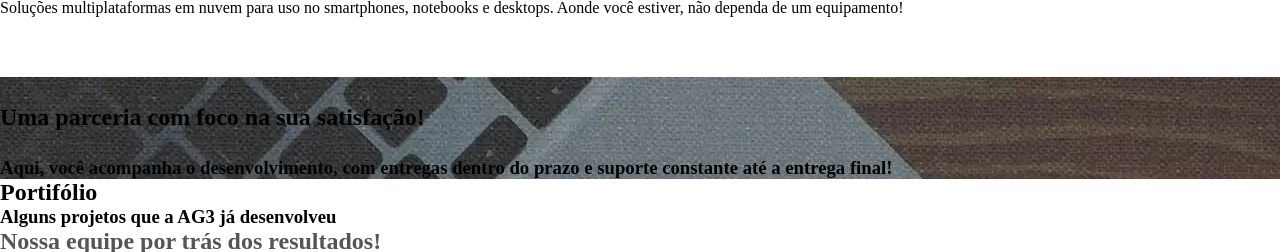
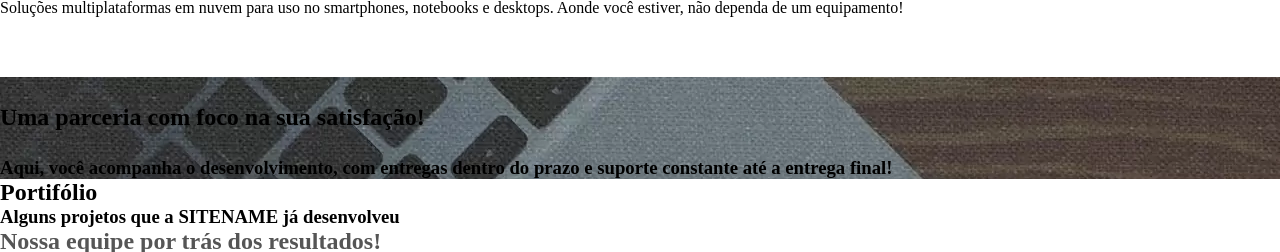
Before and after one commit to edineibauer/site-ag3, a PHP site: template public/view/index.php in a window 1280 px wide. Shown: the part 689-941 px from the top of the page. Run offline with PHP 8.4, Linux system fonts and the light colour scheme; the template is opened without the code that fills it, so the values that code supplies are empty; some libraries are stand-ins or nearby versions.

Commit message:
portifolio

```diff
--- a/public/view/index.php
+++ b/public/view/index.php
@@ -219,7 +219,7 @@ $clientes = ($read->getResult() ? $read->getResult() : []);
             <div class="col-12 align-center">
                 <h2 class="mbr-section-title pt-5 pb-0 mbr-fonts-style display-2">Portifólio</h2>
                 <h3 class="mbr-section-subtitle mbr-light mbr-fonts-style display-5">
-                    Alguns projetos que a AG3 já desenvolveu
+                    Alguns projetos que a <?=SITENAME?> já desenvolveu
                 </h3>
             </div>
         </div>
```
